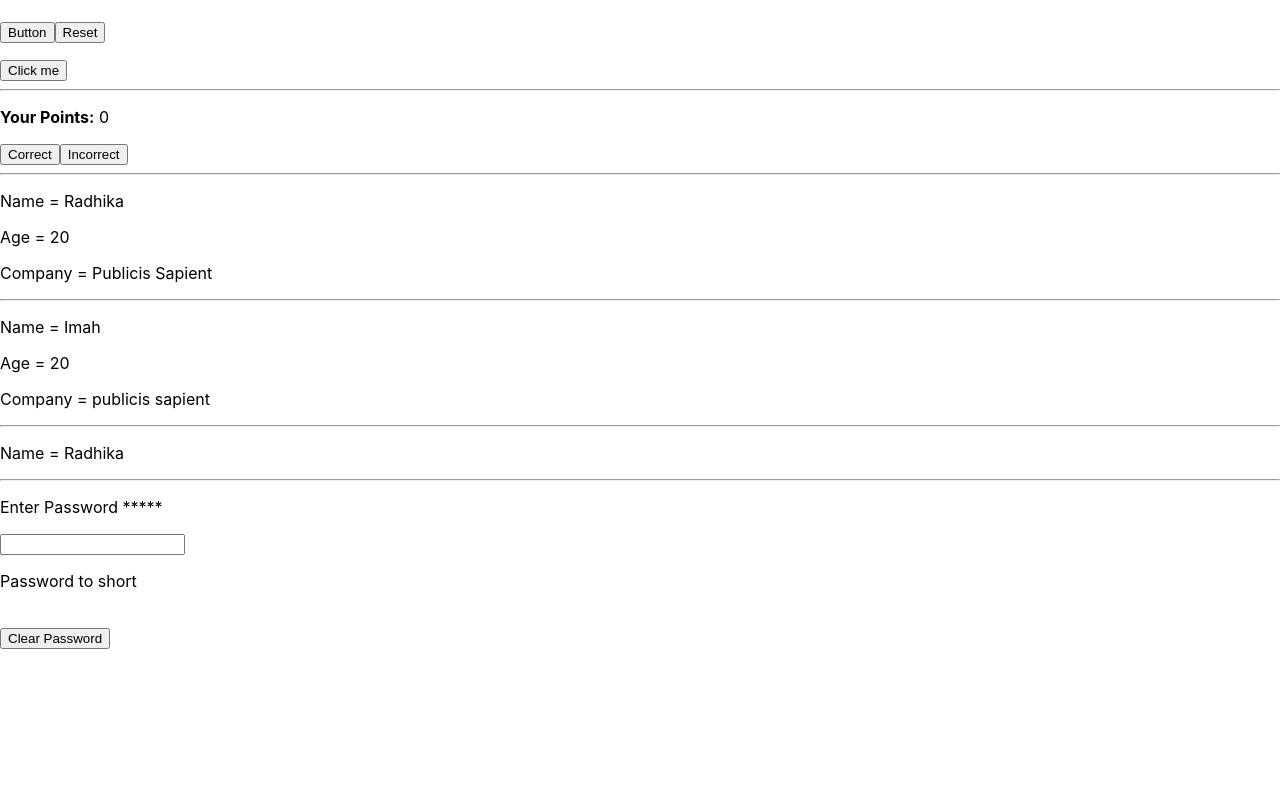
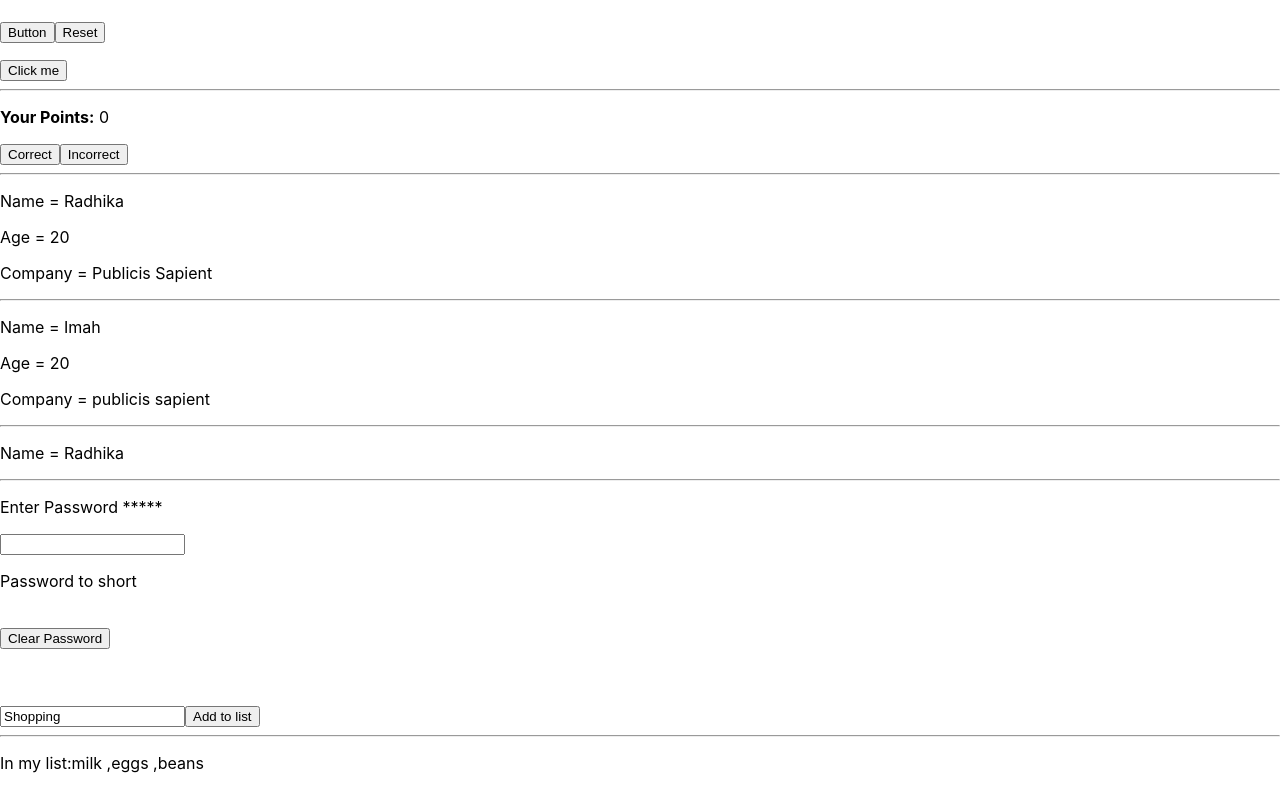
Before and after one commit to RadhikaChamdal/pd, a React (Create React App) app: page / in a window 1280 px wide. Built offline with nearby package versions, Linux system fonts and the light colour scheme.

Commit message:
added an array with state, this was a part of a shopping list

```diff
--- a/src/App.js
+++ b/src/App.js
@@ -2,6 +2,7 @@ import React from "react";
 import "./App.css";
 import State from "./components/state";
 import Input from './components/input';
+import Shopping from './components/map';
 
 // creating reusuable components
 
@@ -38,6 +39,9 @@ function main() {
       <Person name="Radhika" />
       <hr />
     <Input />
+    <br />
+    <br />
+    <Shopping />
 
 
     </div>
--- a/src/components/map.js
+++ b/src/components/map.js
@@ -0,0 +1,35 @@
+import React from "react";
+
+function Shopping() {
+  const [addItem, setAddItem] = React.useState("Shopping");
+  const [shoppingList, setShoppingList] = React.useState([
+    "milk",
+    "eggs",
+    "beans",
+  ]);
+const handleClick = () => {
+    setAddItem("")
+    // [...]is the spread operator, copies the existing array and adds the new input.
+    // keep the state the same as the data type, e.g. the whole code is in an array format
+    // below shows the current array adding another array
+    setShoppingList(prevList => [...prevList, addItem]);
+}
+  return (
+    <div>
+      <p></p>
+      <input
+        onChange={(event) => {
+          setAddItem(event.target.value);
+        }}
+        value={addItem}
+      />
+
+      <button onClick={handleClick}> Add to list </button>
+      <hr />
+      <p>In my list:{shoppingList.join(" ,")}</p>
+    </div>
+  );
+}
+
+
+export default Shopping
```
Also changed, not shown: src/components/input.js (+19 -18 lines).
